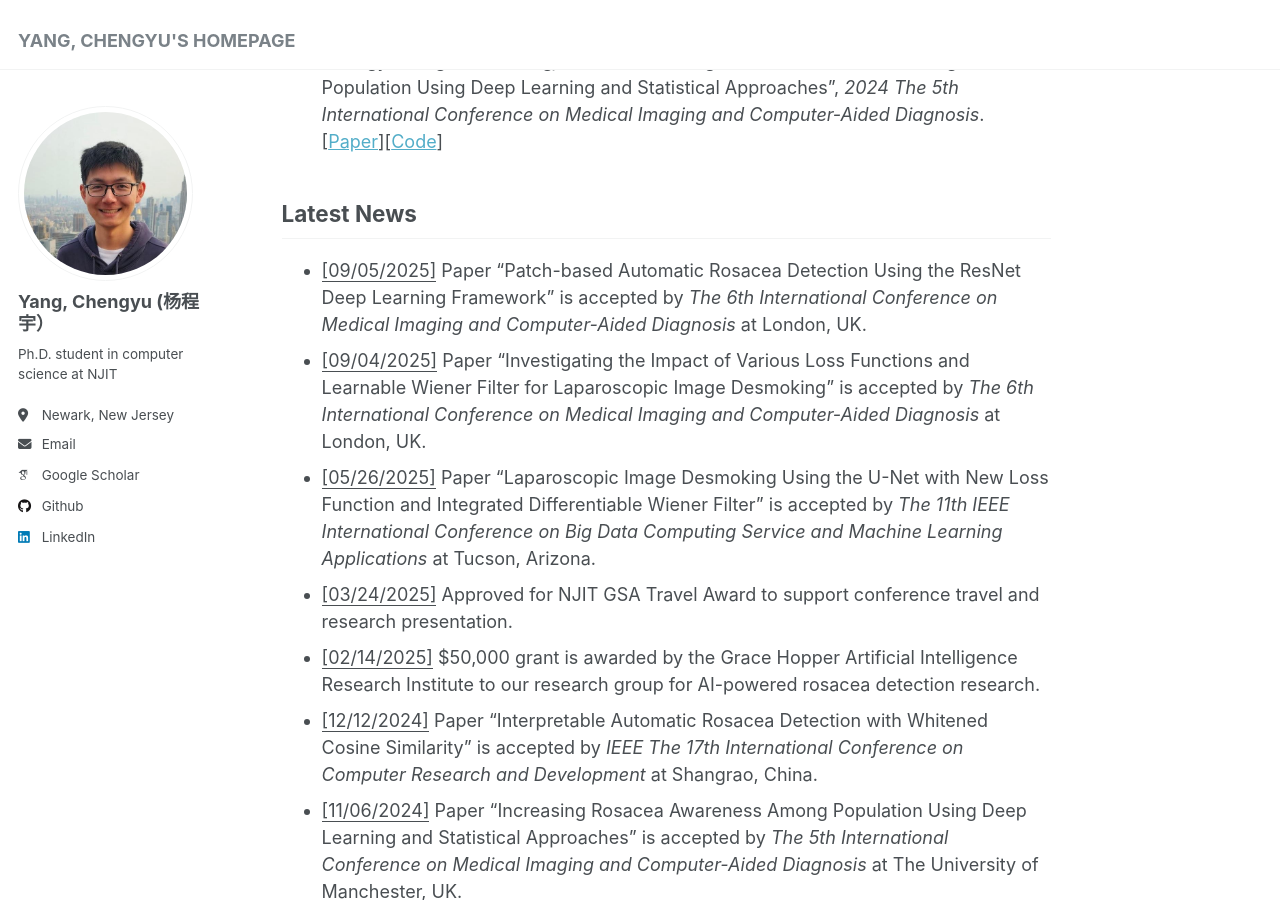
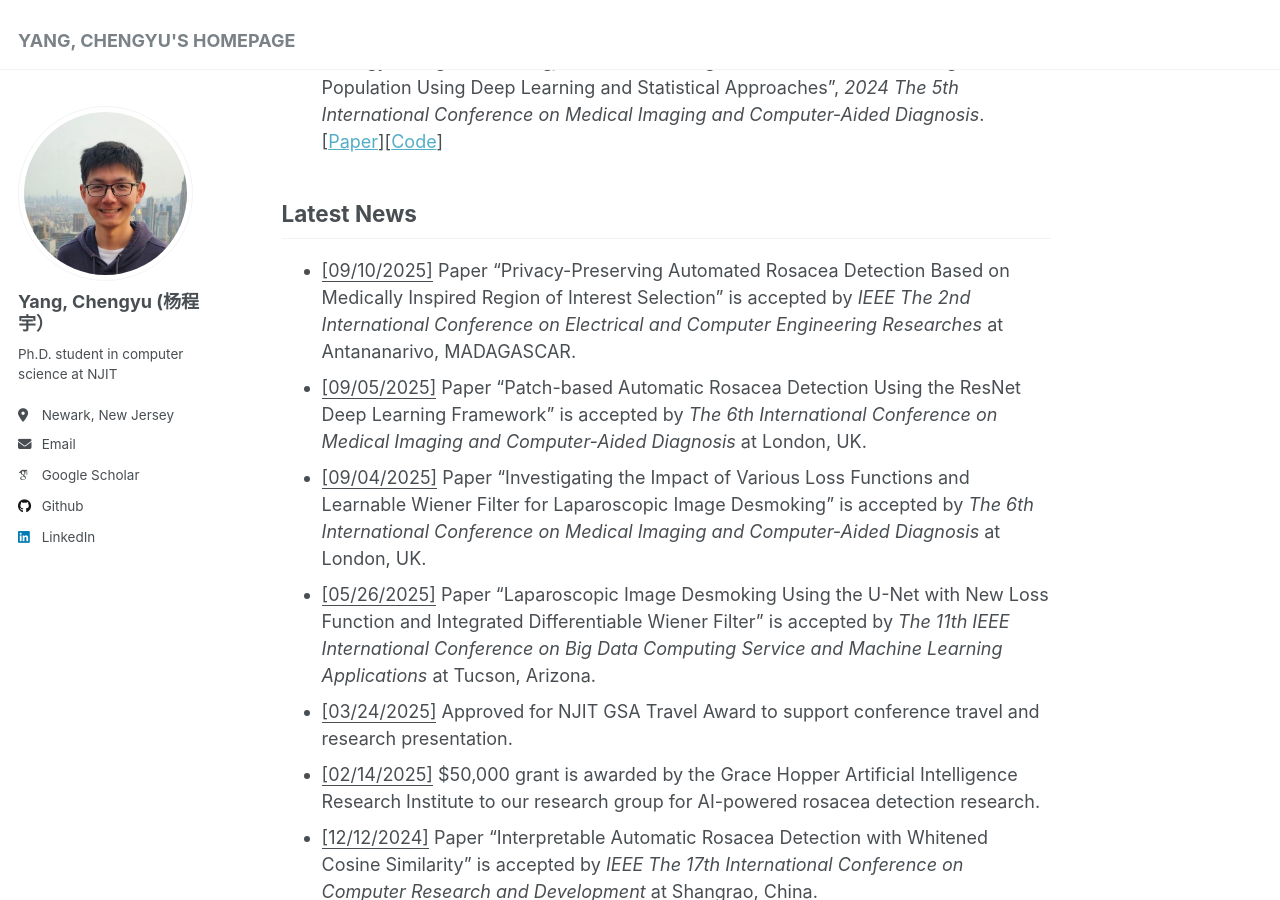
Before and after one commit to chengyuyang-njit/chengyuyang-njit.github.io, a Jekyll site: the page built from _pages/about.md, in a window 1280 px wide and 900 px high, scrolled down 848 px. Built offline with Jekyll 4.4.1, drawn with Linux system fonts in a browser that asks for light colours; some web fonts are replaced.

Commit message:
Update about.md

```diff
--- a/_pages/about.md
+++ b/_pages/about.md
@@ -24,6 +24,7 @@ Publications
 
 Latest News
 ------
+- <u>[09/10/2025]</u> Paper "Privacy-Preserving Automated Rosacea Detection Based on Medically Inspired Region of Interest Selection" is accepted by <em>IEEE The 2nd International Conference on Electrical and Computer Engineering Researches</em> at Antananarivo, MADAGASCAR.
 - <u>[09/05/2025]</u> Paper "Patch-based Automatic Rosacea Detection Using the ResNet Deep Learning Framework" is accepted by <em>The 6th International Conference on Medical Imaging and Computer-Aided Diagnosis</em> at London, UK.
 - <u>[09/04/2025]</u> Paper "Investigating the Impact of Various Loss Functions and Learnable Wiener Filter for Laparoscopic Image Desmoking" is accepted by <em>The 6th International Conference on Medical Imaging and Computer-Aided Diagnosis</em> at London, UK.
 - <u>[05/26/2025]</u> Paper "Laparoscopic Image Desmoking Using the U-Net with New Loss Function and Integrated Differentiable Wiener Filter" is accepted by <em>The 11th IEEE International Conference on Big Data Computing Service and Machine Learning Applications</em> at Tucson, Arizona.
```
